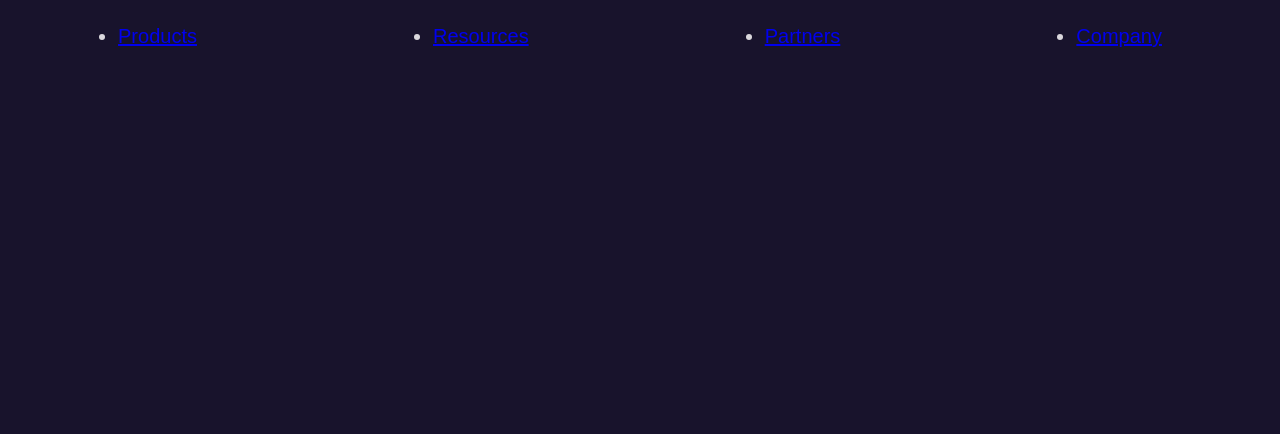
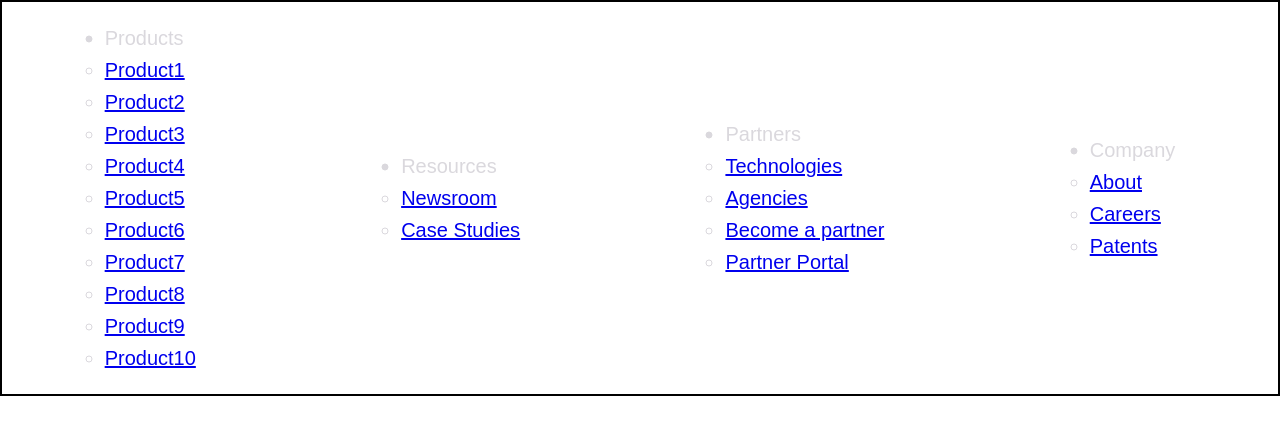
Before and after one commit to Luka85/navigation-menu-app, a Vue app: page / in a window 1280 px wide. Shown: the top 434 px of the page. Built offline with nearby package versions, Linux system fonts and the light colour scheme.

Commit message:
implement a navigation list

```diff
--- a/src/App.vue
+++ b/src/App.vue
@@ -1,48 +1,15 @@
 <template>
-  <header class="header">
-    <nav class="navbar">
-      <navbar
-        v-for="item in items"
-        :name="item.name"
-        :key="item.id"
-        :link="item.link"
-      ></navbar>
-    </nav>
-  </header>
+  <Navbar></Navbar>
 </template>
 
 <script>
+import Navbar from "./components/Navbar.vue";
 export default {
+  components: {
+    Navbar,
+  },
   data() {
-    return {
-      items: [
-        {
-          id: "products",
-          name: "Products",
-          link: "#",
-        },
-        {
-          id: "resources",
-          name: "Resources",
-          link: "#",
-        },
-        {
-          id: "partners",
-          name: "Partners",
-          link: "#",
-        },
-        {
-          id: "company",
-          name: "Company",
-          link: "#",
-        },
-      ],
-      resources: [
-        {
-          name1: "Newsroom",
-        },
-      ],
-    };
+    return {};
   },
 };
 </script>
@@ -69,13 +36,17 @@ body {
   font-weight: 400;
   line-height: 1.6;
   color: #dad8dd;
-  background-color: #18132c;
+  /* background-color: #18132c; */
 }
-.navbar {
+.navbar__list {
   display: flex;
   flex-direction: row;
   justify-content: space-around;
   align-items: center;
   padding: 2rem 0;
 }
+
+.navbar__link {
+  font-size: 3rem;
+}
 </style>
--- a/src/components/Dropdown.vue
+++ b/src/components/Dropdown.vue
@@ -1,8 +1,30 @@
-<template></template>
+<template>
+  <ul class="dropdown" >
+  <li class="dropdown__item">
+    {{ item.title }}
+     <!-- <a href="" class="dropdown__link">{{ item.name }}</a> -->
+    <!-- <ul class="krneki"> -->
+      <li v-for="item in item.subItems" class="dropdown__subitem">
+        <!-- {{ item.name }} -->
+        <a :href="item.link" class="dropdown__link">{{ item.name }}</a>
+      </li>
+    <!-- </ul> -->
+  </li>
+  </ul>
+</template>
 <script>
 export default {
-  props: {},
-  data() {},
+  props: {
+    item: {
+      type: Object,
+    },
+    link:{
+      type:String
+    }
+  },
+  data() {
+    return {};
+  },
 };
 </script>
 <style></style>
--- a/src/components/Navbar.vue
+++ b/src/components/Navbar.vue
@@ -1,25 +1,151 @@
 <template>
-  <ul class="navbar__list">
-    <li class="navbar__item">
-      <a :href="link" class="navbar__link">{{ name }}</a>
-    </li>
-  </ul>
+  <header class="header">
+    <nav class="navbar">
+      <ul class="navbar__list">
+        <li class="navbar__item" v-for="(service, i) in services" :key="i">
+          <Dropdown :item="service" @click="toggleDropMenu"> </Dropdown>
+        </li>
+      </ul>
+    </nav>
+  </header>
 </template>
 
 <script>
+import Dropdown from "./Dropdown.vue";
 export default {
+  components: {
+    Dropdown,
+  },
   props: {
-    name: {
-      type: String,
-    },
-    link: {
+    category: {
       type: String,
     },
   },
+
   data() {
-    return {};
+    return {
+      show: true,
+
+      services: [
+        {
+          title: "Products",
+          link: "#",
+
+          subItems: [
+            {
+              name: "Product1",
+              link: "#",
+            },
+            {
+              name: "Product2",
+              link: "#",
+            },
+            {
+              name: "Product3",
+              link: "#",
+            },
+            {
+              name: "Product4",
+              link: "#",
+            },
+            {
+              name: "Product5",
+              link: "#",
+            },
+            {
+              name: "Product6",
+              link: "#",
+            },
+            {
+              name: "Product7",
+              link: "#",
+            },
+            {
+              name: "Product8",
+              link: "#",
+            },
+            {
+              name: "Product9",
+              link: "#",
+            },
+
+            {
+              name: "Product10",
+              link: "#",
+            },
+          ],
+        },
+        {
+          title: "Resources",
+          link: "#",
+
+          subItems: [
+            {
+              name: "Newsroom",
+              link: "#",
+            },
+            {
+              name: "Case Studies",
+              link: "#",
+            },
+          ],
+        },
+        {
+          title: "Partners",
+          link: "#",
+
+          subItems: [
+            {
+              name: "Technologies",
+              link: "#",
+            },
+            {
+              name: "Agencies",
+              link: "#",
+            },
+            {
+              name: "Become a partner",
+              link: "#",
+            },
+            {
+              name: "Partner Portal",
+              link: "#",
+            },
+          ],
+        },
+        {
+          title: "Company",
+          link: "#",
+
+          subItems: [
+            {
+              name: "About",
+              link: "#",
+            },
+            {
+              name: "Careers",
+              link: "#",
+            },
+            {
+              name: "Patents",
+              link: "#",
+            },
+          ],
+        },
+      ],
+    };
+  },
+  methods: {
+    toggleDropMenu() {
+      console.log("click");
+      this.show = !this.show;
+    },
   },
 };
 </script>
 
-<style></style>
+<style>
+.navbar__list {
+  border: 2px solid black;
+}
+</style>
--- a/src/main.js
+++ b/src/main.js
@@ -1,9 +1,6 @@
 import { createApp } from "vue";
 import App from "./App.vue";
-import Navbar from "./components/Navbar.vue";
-import Dropdown from "./components/Navbar.vue";
 
 const app = createApp(App);
-app.component("navbar", Navbar);
-app.component("dropdown", Dropdown);
+
 app.mount("#app");
```
